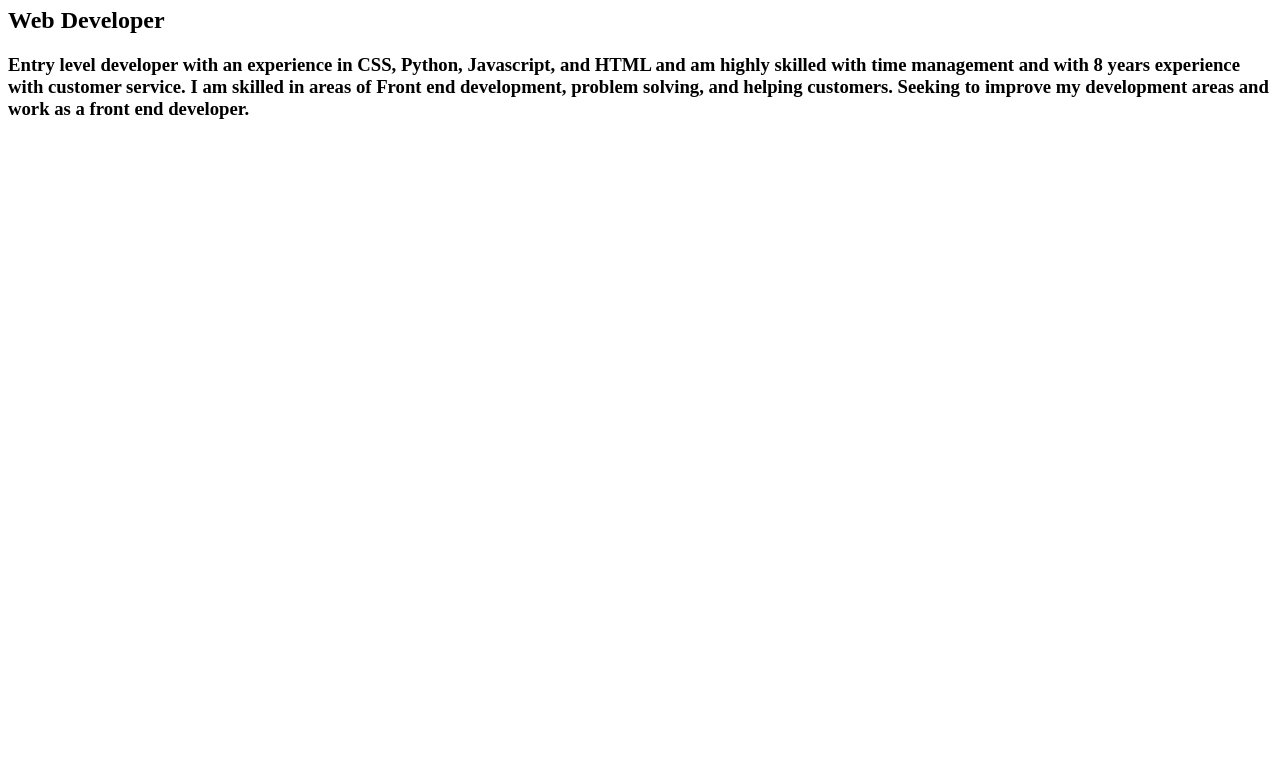
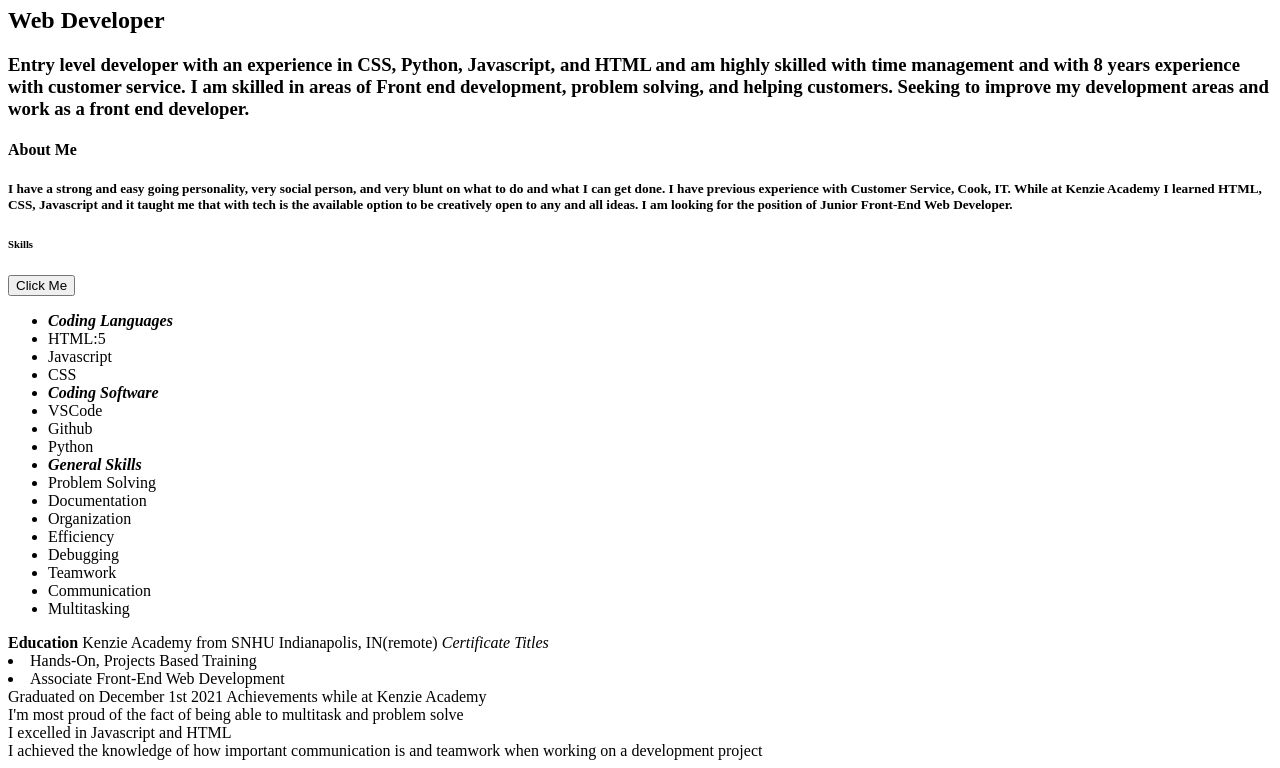
Before and after one commit to Mtnelson94/Website_Portfolio, a plain HTML site: page index.HTML in a window 1280 px wide. Shown: the part 73-841 px from the top of the page. Before the commit the page ends 800 px from the top, so only its background shows below. Drawn offline with Linux system fonts and the light colour scheme.

Commit message:
still not done

```diff
--- a/index.HTML
+++ b/index.HTML
@@ -12,10 +12,50 @@
   </head>
 
   <body>
-      <h1>Hi, I'm Michael Nelson</h1>
-      <h2>Web Developer</h2>
+      <h1 id="Name"><i>Hi, I'm Michael Nelson</i></h1>
+      <h2 id="Developer">Web Developer</h2>
 
-      <h3>Entry level developer with an experience in CSS, Python, Javascript, and HTML and am highly skilled with time management and with 8 years experience with customer service. I am skilled in areas of Front end development, problem solving, and helping customers. Seeking to improve my development areas and work as a front end developer.
+      <h3 id="Intro">Entry level developer with an experience in CSS, Python, Javascript, and HTML and am highly skilled with time management and with 8 years experience with customer service. I am skilled in areas of Front end development, problem solving, and helping customers. Seeking to improve my development areas and work as a front end developer.
     </h3>
-    <h3></h3>
+
+    <h4 id="About">About Me</h4>
+    <h5 id="description">
+      I have a strong and easy going personality, very social person, and very blunt on what to do and what I can get done.
+      I have previous experience with Customer Service, Cook, IT. While at Kenzie Academy I learned HTML, CSS, Javascript and it taught me that with tech is the available option to be creatively open to any and all ideas. I am looking for the position of Junior Front-End Web Developer.
+</h5>
+<h6 id="Skills">Skills</h6>
+<button onclick="myFunction()">Click Me</button>
+<ul>
+  <li><i><b>Coding Languages</b></i></li>
+  <li>HTML:5</li>
+  <li>Javascript</li>
+  <li>CSS</li>
+  <li><i><b>Coding Software</b></i></li>
+  <li>VSCode</li>
+  <li>Github</li>
+  <li>Python</li>
+  <li><i><b>General Skills</b></i></li>
+  <li>Problem Solving</li>
+  <li>Documentation</li>
+  <li>Organization</li>
+  <li>Efficiency</li>
+  <li>Debugging</li>
+  <li>Teamwork</li>
+  <li>Communication</li>
+  <li>Multitasking</li>
+</ul>
+<h7 id="Education">
+  <b>Education</b>
+  Kenzie Academy from SNHU
+  Indianapolis, IN(remote)
+  <i>Certificate Titles</i>
+  <li>Hands-On, Projects Based Training</li>
+  <li>Associate Front-End Web Development</li>
+  Graduated on December 1st 2021
+  Achievements while at Kenzie Academy <br>
+  I'm most proud of the fact of being able to multitask and problem solve <br>
+I excelled in Javascript and HTML<br>
+I achieved the knowledge of how important communication is and teamwork when working on a development project<br>
+
+</h7>
   </body>
```
Also changed, not shown: Portfolio.js (added, +8 -0 lines), Photo1.JPG (added).
